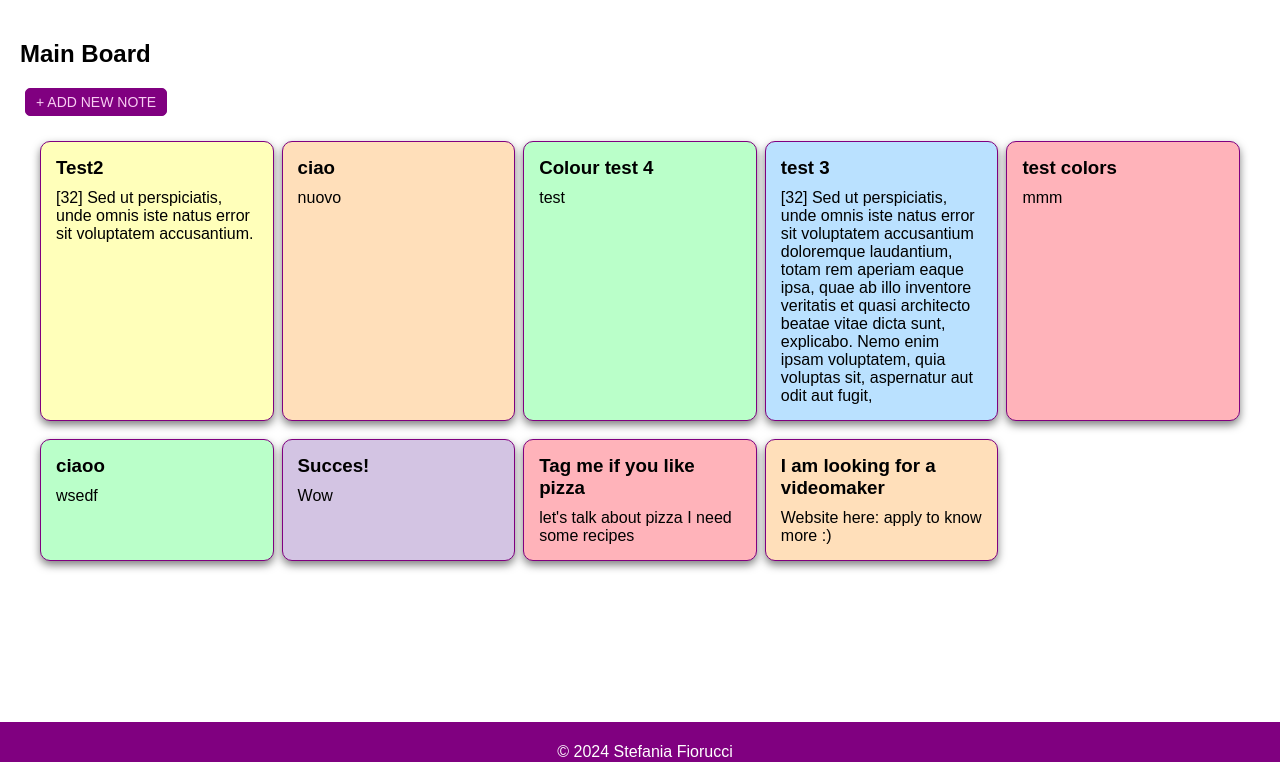
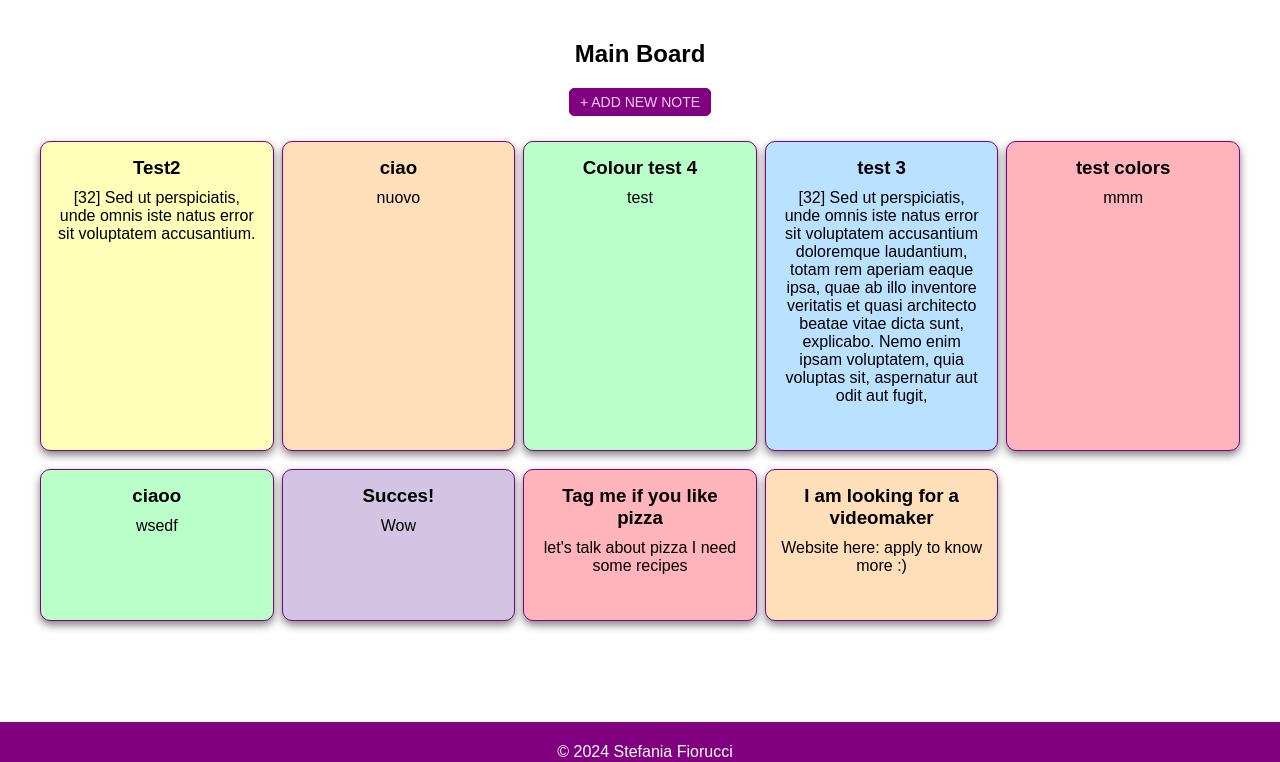
Before and after one commit to Tsukistef/sticky_notes_project, a Django app: page /main_board/ in a window 1280 px wide. Shown: the part 38-800 px from the top of the page. Run offline with Django 5.2, Linux system fonts and the light colour scheme; a user stored in the database is signed in; data comes from the database, SQL or seed files in the repository; both versions use the stored data as it was after the commit.

Commit message:
color added to view

```diff
--- a/stickynotes/stickynotes_app/static/stickynotes_app/css/styles.css
+++ b/stickynotes/stickynotes_app/static/stickynotes_app/css/styles.css
@@ -1,4 +1,9 @@
 /* General Styles */
+
+/* Centers div */
+.centered {
+    text-align: center; /* Center the form heading */
+}
 
 /* Set font, background color, and basic layout for the body */
 body {
@@ -54,18 +59,21 @@ nav a:hover {
     border-radius: 10px; /* Rounded corners */
     box-shadow: 0 4px 8px rgba(0, 0, 0, 0.5); /* Subtle shadow for depth */
     box-sizing: border-box; /* Include padding and border in element's total width and height */
-    color: black
+    color: black;
+    border: 1px solid purple;
 }
 
 /* Style for the sticky note title */
 .sticky-note h3 {
     margin: 0 0 10px 0; /* Margin below the title */
+    text-align: center; /* Center the title text */
 }
 
 /* Style links within sticky note titles */
 .sticky-note h3 a {
     color: inherit; /* Inherit color from parent */
     text-decoration: none; /* Remove underline */
+    text-align: center; /* Center the title text */
 }
 
 /* Add underline to sticky note title links on hover */
@@ -76,6 +84,8 @@ nav a:hover {
 /* Remove margin for the sticky note content */
 .sticky-note p {
     margin: 0;
+    margin-bottom: 30px;
+    text-align: center; /* Center the paragraph text */
 }
 
 /* Main Content */
@@ -103,6 +113,7 @@ form {
 /* Style the form heading */
 form h2 {
     margin-top: 0; /* Remove top margin */
+    text-align: center; /* Center the form heading */
 }
 
 /* Style text and password inputs in the form */
--- a/stickynotes/stickynotes_app/templates/create_note.html
+++ b/stickynotes/stickynotes_app/templates/create_note.html
@@ -3,7 +3,9 @@
 {% block title %}Create Note{% endblock %}
 {% block content %}
     <div>
-        <h2>Create Note</h2>
+        <div class="centered">
+            <h2>Create Note</h2>
+        </div>
         <form method="post" class="form-notecreation">
             {% csrf_token %}
             {{ form.as_p }}
--- a/stickynotes/stickynotes_app/templates/delete_note.html
+++ b/stickynotes/stickynotes_app/templates/delete_note.html
@@ -2,7 +2,7 @@
 {% extends "base.html" %}
 {% block title %}Delete Note{% endblock %}
 {% block content %}
-    <div>
+    <div class="centered">
         <h2>Delete Note</h2>
         <p>Are you sure you want to delete "{{ note.title }}"?</p>
         <form method="post">
--- a/stickynotes/stickynotes_app/templates/edit_note.html
+++ b/stickynotes/stickynotes_app/templates/edit_note.html
@@ -3,7 +3,9 @@
 {% block title %}Edit Note{% endblock %}
 {% block content %}
     <div>
-        <h2>Edit Note</h2>
+        <div class="centered">
+            <h2>Edit Note</h2>
+        </div>
         <form method="post" style="background-color: {{ note.color }};">
             {% csrf_token %}
             {{ form.as_p }}
--- a/stickynotes/stickynotes_app/templates/home.html
+++ b/stickynotes/stickynotes_app/templates/home.html
@@ -4,7 +4,7 @@
 {% block title %}Home{% endblock %}
 
 {% block content %}
-    <div>
+    <div class="centered">
         <div>
             <h2>Welcome!</h2>
             <h3>Share your thoughts, express yourself.</h3>
--- a/stickynotes/stickynotes_app/templates/login.html
+++ b/stickynotes/stickynotes_app/templates/login.html
@@ -5,7 +5,9 @@
 
 {% block content %}
     <div>
-        <h2>Login</h2>
+        <div class="centered">
+            <h2>Login</h2>
+        </div>
         {% if messages %}
             <ul>
                 {% for message in messages %}
--- a/stickynotes/stickynotes_app/templates/main_board.html
+++ b/stickynotes/stickynotes_app/templates/main_board.html
@@ -4,12 +4,12 @@
 
 {% block content %}
     <!-- Heading for the main board -->
-    <div>
+    <div class="centered">
         <h2>Main Board</h2>
     </div>
 
     <!-- Link to create a new sticky note -->
-    <div>
+    <div class="centered">
         <a href="{% url 'create_note' %}" class="button">+ ADD NEW NOTE</a>
     </div>
 
--- a/stickynotes/stickynotes_app/templates/view_note.html
+++ b/stickynotes/stickynotes_app/templates/view_note.html
@@ -2,7 +2,8 @@
     {% extends "base.html" %}
     {% block title %}View Note{% endblock %}
     {% block content %}
-        <div>
+        <div class="sticky-note" style="background-color: {{ note.color }};">
+            <div class="centered">
             <h2>{{ note.title }}</h2>
             <p>{{ note.body }}</p>
             <p>Created at: {{ note.created_at }}</p>
```
Also changed, not shown: stickynotes/db.sqlite3.
